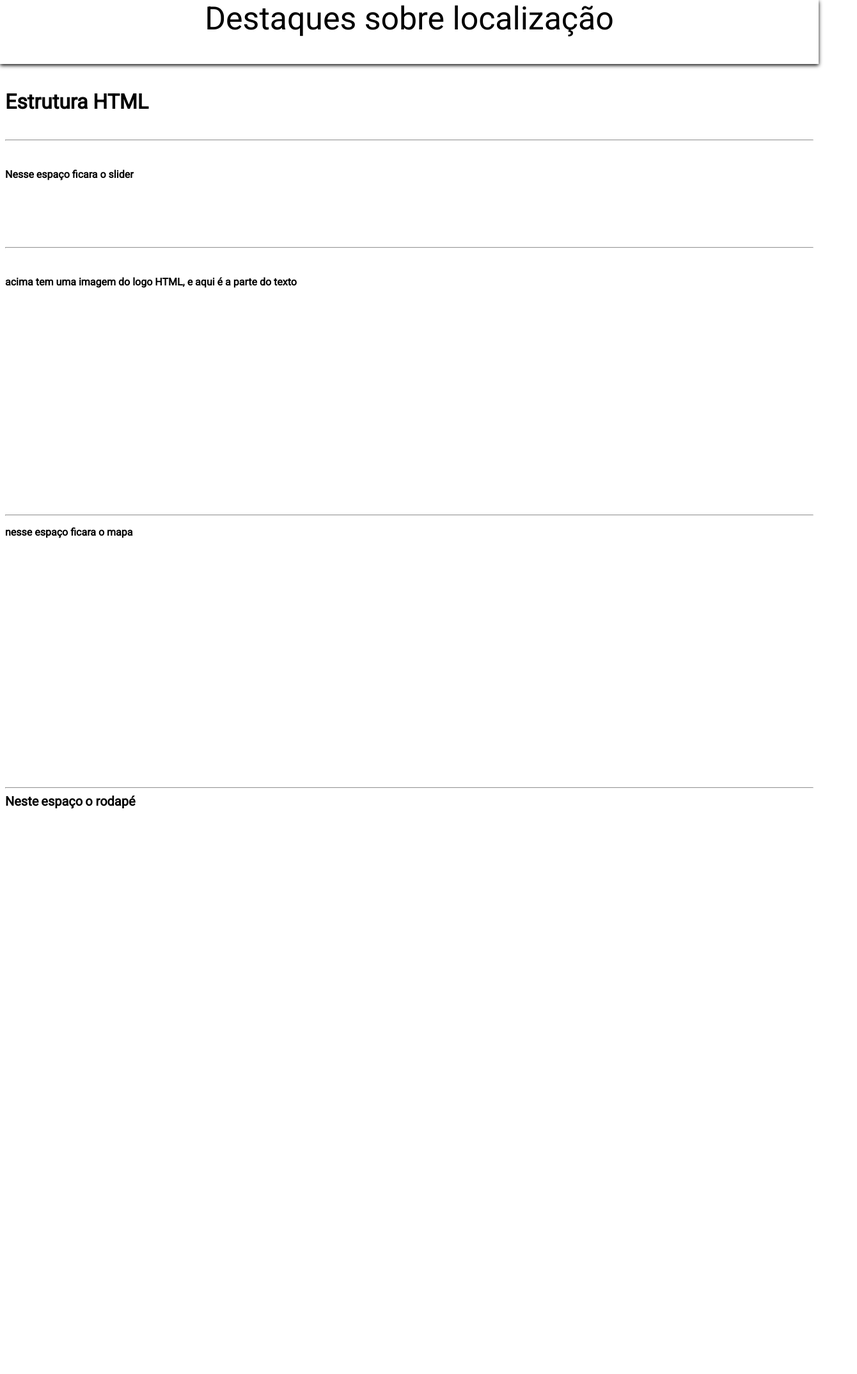
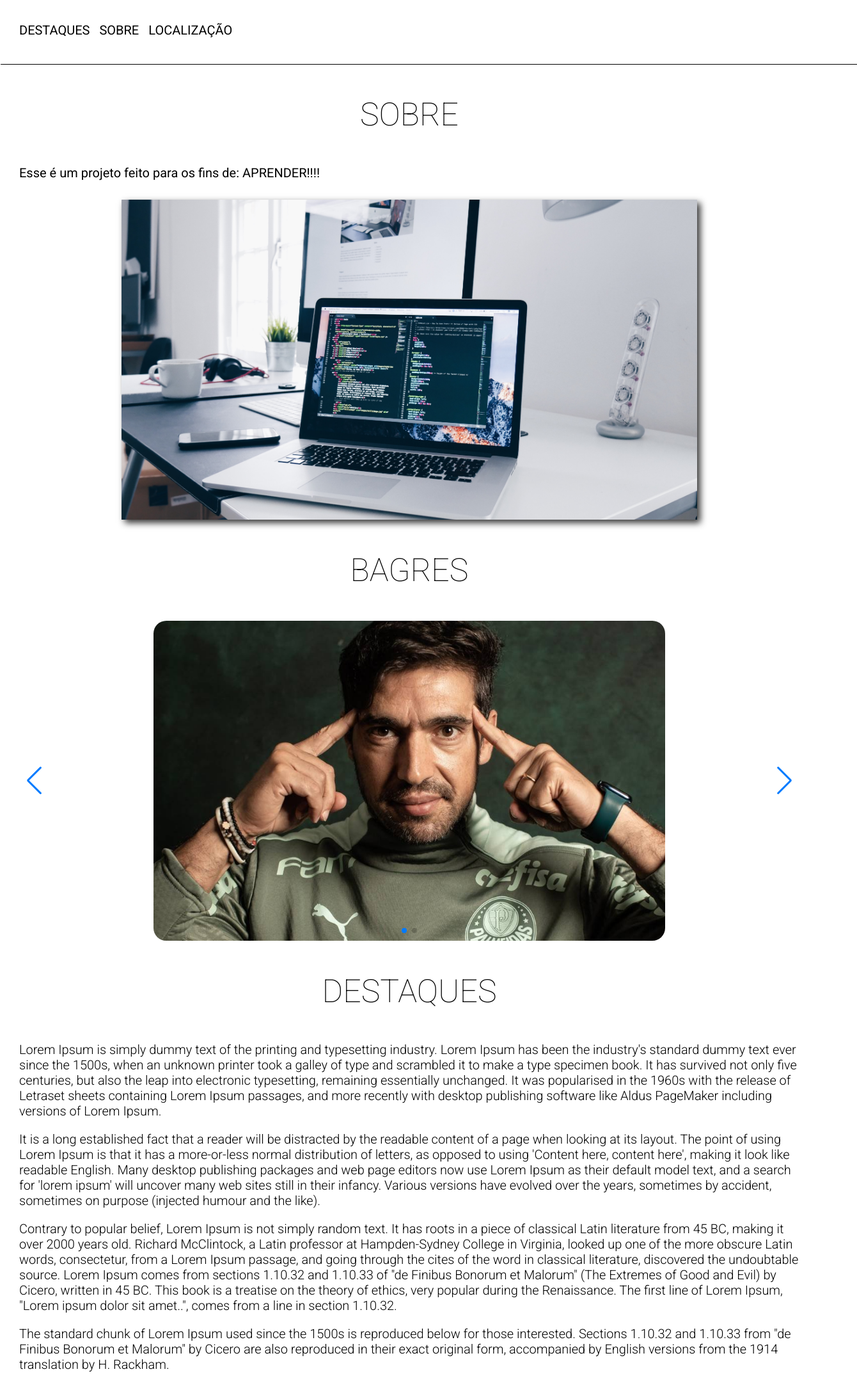
Before and after one commit to GiovannyFialho/project-frontend, a website: page src/pages/index.html in a window 1280 px wide. Shown: the top 2147 px of the page at 64% size, 1340 px wide, since content can reach past the window. Before the commit the page ends 1272 px from the top, so only its background shows below. Drawn offline with nearby package versions, Linux system fonts and the light colour scheme; files that its build step writes are made by us from their sources.

Commit message:
criacao de sections

```diff
--- a/src/pages/index.html
+++ b/src/pages/index.html
@@ -5,39 +5,147 @@
     <meta http-equiv="X-UA-Compatible" content="IE=edge" />
     <meta name="viewport" content="width=device-width, initial-scale=1.0" />
     <title>Menu</title>
+
+    <!-- Libs -->
+    <link
+      rel="stylesheet"
+      href="https://cdn.jsdelivr.net/npm/swiper@11/swiper-bundle.min.css"
+    />
+    <!-- Libs -->
+
     <link rel="stylesheet" href="../build/css/style.min.css" />
   </head>
   <body>
-    <div class="lea">
+    <header class="header-container">
       <nav>
-        <a href="">Destaques</a>
-        <a href="">sobre</a>
-        <a href="">localização</a>
+        <a href="#highlights">Destaques</a>
+        <a href="#about">sobre</a>
+        <a href="#location">localização</a>
       </nav>
-    </div>
-    <div class="est">
-      <h1><p>Estrutura HTML</p></h1>
-    </div>
-    <hr />
-    <div class="sli">
-      <br />
-      <p>Nesse espaço ficara o slider</p>
-    </div>
-    <hr />
-    <div class="img">
-      <img src="img/log.png" alt="" id="img" />
-      <p>acima tem uma imagem do logo HTML, e aqui é a parte do texto</p>
-    </div>
-    <hr />
-    <div class="map">
-      <p>nesse espaço ficara o mapa</p>
-    </div>
-    <hr />
+    </header>
+
+    <section class="section-about" id="about">
+      <h2 class="title-section">Sobre</h2>
+
+      <div class="container">
+        <p>Esse é um projeto feito para os fins de: APRENDER!!!!</p>
+
+        <div class="container-img">
+          <img src="../img/dev.jpg" alt="img representativa" />
+        </div>
+      </div>
+    </section>
+
+    <section class="section-slider">
+      <h2 class="title-section">Bagres</h2>
+
+      <div class="swiper mySwiper">
+        <div class="swiper-wrapper">
+          <div class="swiper-slide">
+            <div class="container-img">
+              <img
+                src="../img/abel-e1649413702461.jpg"
+                alt="ABEL"
+                title="ABEL"
+              />
+            </div>
+          </div>
+
+          <div class="swiper-slide">
+            <div class="container-img">
+              <img
+                src="../img/YURI-ALBERTO.jpg"
+                alt="YURI-ALBERTO"
+                title="YURI-ALBERTO"
+              />
+            </div>
+          </div>
+        </div>
+
+        <div class="swiper-pagination"></div>
+        <div class="swiper-button-next"></div>
+        <div class="swiper-button-prev"></div>
+      </div>
+    </section>
+
+    <section class="section-highlights" id="highlights">
+      <h2 class="title-section">Destaques</h2>
+
+      <div class="container">
+        <p>
+          Lorem Ipsum is simply dummy text of the printing and typesetting
+          industry. Lorem Ipsum has been the industry's standard dummy text ever
+          since the 1500s, when an unknown printer took a galley of type and
+          scrambled it to make a type specimen book. It has survived not only
+          five centuries, but also the leap into electronic typesetting,
+          remaining essentially unchanged. It was popularised in the 1960s with
+          the release of Letraset sheets containing Lorem Ipsum passages, and
+          more recently with desktop publishing software like Aldus PageMaker
+          including versions of Lorem Ipsum.
+        </p>
+
+        <p>
+          It is a long established fact that a reader will be distracted by the
+          readable content of a page when looking at its layout. The point of
+          using Lorem Ipsum is that it has a more-or-less normal distribution of
+          letters, as opposed to using 'Content here, content here', making it
+          look like readable English. Many desktop publishing packages and web
+          page editors now use Lorem Ipsum as their default model text, and a
+          search for 'lorem ipsum' will uncover many web sites still in their
+          infancy. Various versions have evolved over the years, sometimes by
+          accident, sometimes on purpose (injected humour and the like).
+        </p>
+
+        <p>
+          Contrary to popular belief, Lorem Ipsum is not simply random text. It
+          has roots in a piece of classical Latin literature from 45 BC, making
+          it over 2000 years old. Richard McClintock, a Latin professor at
+          Hampden-Sydney College in Virginia, looked up one of the more obscure
+          Latin words, consectetur, from a Lorem Ipsum passage, and going
+          through the cites of the word in classical literature, discovered the
+          undoubtable source. Lorem Ipsum comes from sections 1.10.32 and
+          1.10.33 of "de Finibus Bonorum et Malorum" (The Extremes of Good and
+          Evil) by Cicero, written in 45 BC. This book is a treatise on the
+          theory of ethics, very popular during the Renaissance. The first line
+          of Lorem Ipsum, "Lorem ipsum dolor sit amet..", comes from a line in
+          section 1.10.32.
+        </p>
+
+        <p>
+          The standard chunk of Lorem Ipsum used since the 1500s is reproduced
+          below for those interested. Sections 1.10.32 and 1.10.33 from "de
+          Finibus Bonorum et Malorum" by Cicero are also reproduced in their
+          exact original form, accompanied by English versions from the 1914
+          translation by H. Rackham.
+        </p>
+      </div>
+    </section>
+
+    <section class="section-location" id="location">
+      <h2 class="title-section">Localização</h2>
+
+      <div class="container">
+        <iframe
+          src="https://www.google.com/maps/embed?pb=!1m18!1m12!1m3!1d3658.9676688438167!2d-46.5497957!3d-23.497673999999996!2m3!1f0!2f0!3f0!3m2!1i1024!2i768!4f13.1!3m3!1m2!1s0x94ce5f98d4638e35%3A0x7a01db20e03c328f!2sR.%20Ana%20da%20Silva%20-%20Guarulhos%2C%20SP%2C%2007031-210!5e0!3m2!1spt-BR!2sbr!4v1699897448475!5m2!1spt-BR!2sbr"
+          width="100%"
+          height="450"
+          style="border: 0"
+          allowfullscreen=""
+          loading="lazy"
+          referrerpolicy="no-referrer-when-downgrade"
+        ></iframe>
+      </div>
+    </section>
+
     <footer>
       <a href="" class="foo">Neste</a>
       <a href="" class="foo">espaço</a>
       <a href="" class="foo">o rodapé</a>
 
+      <!-- Libs -->
+      <script src="https://cdn.jsdelivr.net/npm/swiper@11/swiper-bundle.min.js"></script>
+      <!-- Libs -->
+
       <script src="../build/js/script.min.js"></script>
     </footer>
   </body>
--- a/src/static/js/index.js
+++ b/src/static/js/index.js
@@ -1 +1,14 @@
-console.log("teste");
+/*
+ * Slider
+ */
+
+var swiper = new Swiper(".mySwiper", {
+  loop: true,
+  pagination: {
+    el: ".swiper-pagination",
+  },
+  navigation: {
+    nextEl: ".swiper-button-next",
+    prevEl: ".swiper-button-prev",
+  },
+});
--- /dev/null
+++ b/src/static/scss/components/slider/index.scss
@@ -0,0 +1,25 @@
+.section-slider {
+  .swiper.mySwiper {
+    width: 100%;
+    height: 100%;
+    .swiper-slide {
+      text-align: center;
+      font-size: 18px;
+      background: #fff;
+      display: flex;
+      justify-content: center;
+      align-items: center;
+      .container-img {
+        width: 800px;
+        height: 500px;
+        img {
+          width: 100%;
+          height: 100%;
+          object-fit: cover;
+          object-position: top;
+          border-radius: 20px;
+        }
+      }
+    }
+  }
+}
--- /dev/null
+++ b/src/static/scss/components/title/index.scss
@@ -0,0 +1,7 @@
+.title-section {
+  font-size: 50px;
+  font-weight: 100;
+  text-transform: uppercase;
+  text-align: center;
+  margin-bottom: 50px;
+}
--- /dev/null
+++ b/src/static/scss/global/index.scss
@@ -0,0 +1,25 @@
+@import url("https://fonts.googleapis.com/css2?family=Roboto:wght@100;300;400;500;700;900&display=swap");
+
+* {
+  margin: 0;
+  padding: 0;
+  font-family: "Roboto", sans-serif;
+}
+
+html {
+  scroll-behavior: smooth;
+}
+
+a {
+  text-decoration: none;
+  color: #000;
+}
+
+section {
+  margin: 50px 10px;
+  padding: 0 20px;
+
+  @media (max-width: 1000px) {
+    margin: 50px 0;
+  }
+}
--- /dev/null
+++ b/src/static/scss/header/index.scss
@@ -0,0 +1,45 @@
+.header-container {
+  width: 100%;
+  height: 100px;
+  display: flex;
+  align-items: center;
+  box-shadow: 1px 1px 0 #000;
+  padding: 0 30px;
+  margin-bottom: 30px;
+  @media (max-width: 1000px) {
+    height: auto;
+    padding: 30px 10px;
+  }
+  nav {
+    display: flex;
+    align-items: center;
+    gap: 15px;
+    @media (max-width: 1000px) {
+      flex-direction: column;
+      align-items: flex-start;
+    }
+    a {
+      position: relative;
+      height: 30px;
+      display: flex;
+      flex-direction: column;
+      font-size: 20px;
+      font-weight: 400;
+      text-transform: uppercase;
+      &::after {
+        content: "";
+        position: absolute;
+        bottom: 0;
+        width: 0;
+        height: 3px;
+        background-color: #000;
+        transition: all 0.2s ease-in-out;
+      }
+      &:hover {
+        &::after {
+          width: 100%;
+        }
+      }
+    }
+  }
+}
--- /dev/null
+++ b/src/static/scss/sections/about/index.scss
@@ -0,0 +1,20 @@
+.section-about {
+  .container {
+    p {
+      font-size: 20px;
+      font-weight: 400;
+    }
+
+    .container-img {
+      display: flex;
+      justify-content: center;
+      margin: 30px 0;
+      img {
+        width: 900px;
+        height: 500px;
+        object-fit: cover;
+        box-shadow: 5px 5px 10px #333;
+      }
+    }
+  }
+}
--- /dev/null
+++ b/src/static/scss/sections/highlights/index.scss
@@ -0,0 +1,9 @@
+.section-highlights {
+  .container {
+    p {
+      font-size: 20px;
+      font-weight: 300;
+      margin-bottom: 20px;
+    }
+  }
+}
--- /dev/null
+++ b/src/static/scss/sections/location/index.scss
@@ -0,0 +1,12 @@
+.section-location {
+  .container {
+    max-width: 800px;
+    margin: 0 auto;
+    padding: 10px;
+    border: 2px dotted #000;
+
+    @media (max-width: 1000px) {
+      max-width: initial;
+    }
+  }
+}
--- a/src/static/scss/style.scss
+++ b/src/static/scss/style.scss
@@ -1,64 +1,10 @@
-@import url("https://fonts.googleapis.com/css2?family=Roboto&display=swap");
+@import "global";
 
-body {
-  font-family: roboto;
-}
-.lea {
-  font-size: 50px;
-  width: 100%;
-  height: 100px;
-  text-align: center;
-  text-rendering: auto;
-  box-shadow: 0px 0px 0px;
-  -webkit-box-shadow: 0px 2px 6px;
-  position: fixed;
-  top: 0;
-  left: 0;
-  background-color: white;
-}
+@import "header";
 
-a {
-  color: black;
-  font-size: 50px;
-  text-decoration: none;
-}
+@import "components/title/";
+@import "components/slider/";
 
-a:hover {
-  text-decoration: underline;
-}
-
-p {
-  font-weight: bold;
-}
-
-.est {
-  margin-top: 140px;
-  text-rendering: auto;
-  height: 70px;
-}
-
-#img {
-  width: 300px;
-}
-
-.sli {
-  height: 150px;
-}
-
-.img {
-  height: 400px;
-}
-
-.map {
-  height: 400px;
-}
-
-.foo {
-  font-weight: bold;
-  font-size: 20px;
-  color: black;
-  text-decoration: none;
-  .hover {
-    text-decoration: underline;
-  }
-}
+@import "sections/about/";
+@import "sections/highlights/";
+@import "sections/location/";
```
Also changed, not shown: src/img/YURI-ALBERTO.jpg (added), src/img/abel-e1649413702461.jpg (added), src/img/dev.jpg (added).
